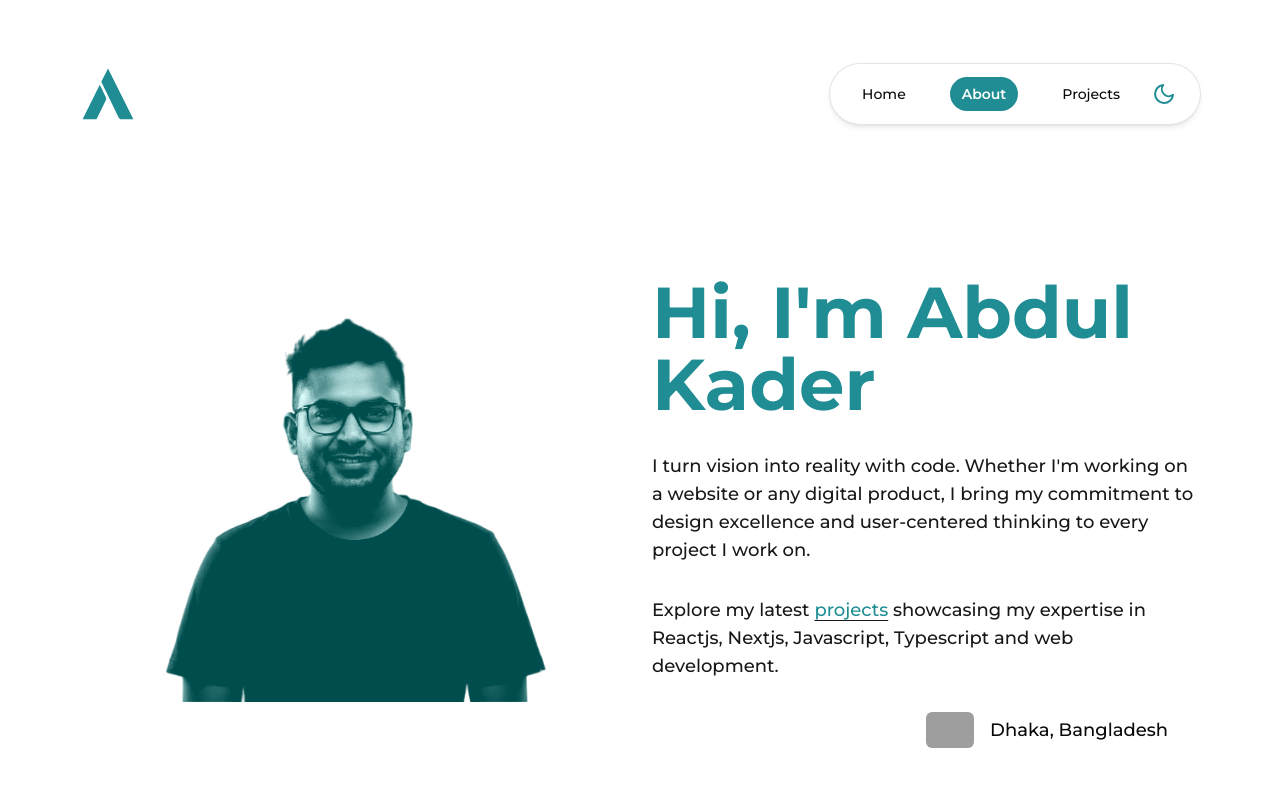
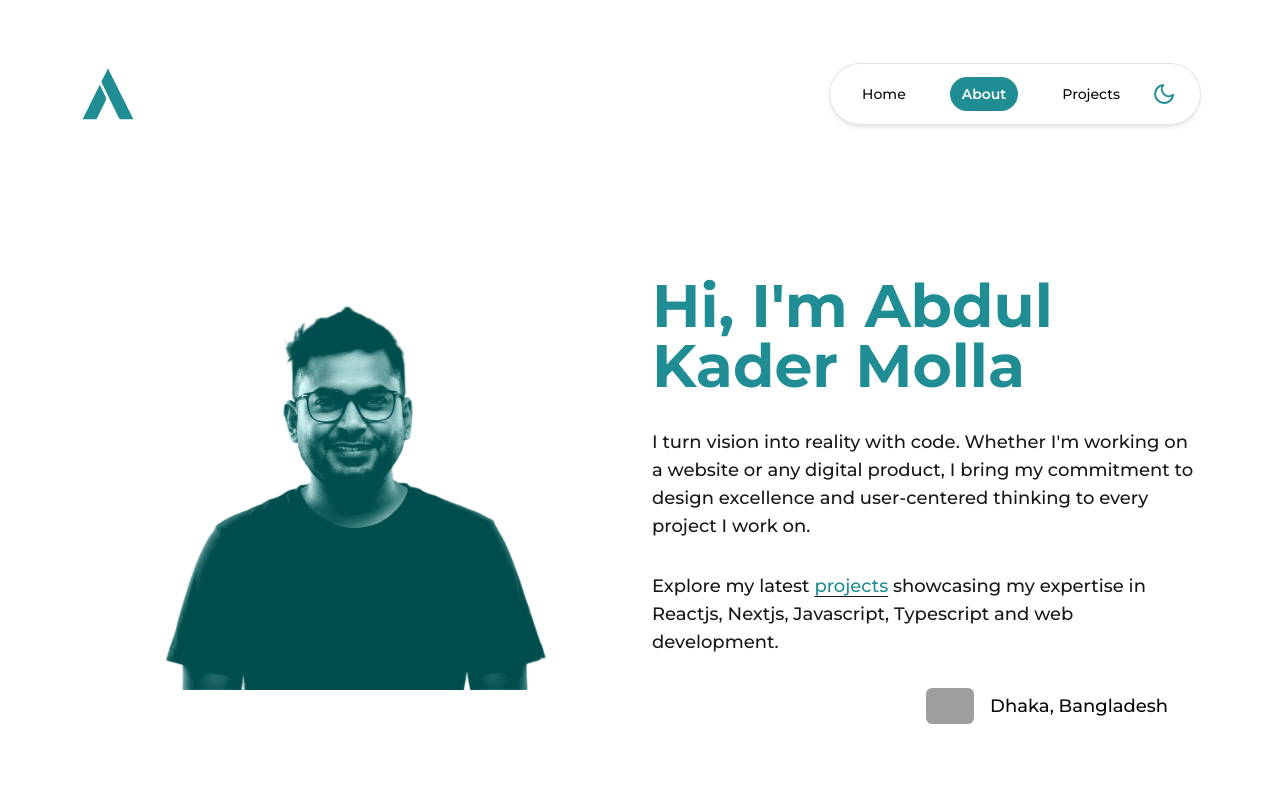
Before and after one commit to kader009/modern-portfolio, a Next.js app: page /about in a window 1280 px wide. Shown: the top 800 px of the page. Built offline with nearby package versions, Linux system fonts and the light colour scheme; grey boxes are pictures that could not be loaded.

Commit message:
update name on about section

```diff
--- a/src/components/about-hero.tsx
+++ b/src/components/about-hero.tsx
@@ -30,8 +30,8 @@ export default function AboutHero() {
       <div className="sm:1/2 mt-10 w-full lg:w-1/2">
         <AnimatePresence>
           <FadeUp key="title-greeting" duration={0.6}>
-            <h1 className="text-6xl font-bold text-accent sm:text-7xl md:text-6xl lg:text-5xl xl:text-7xl">
-              Hi, I&apos;m Abdul Kader
+            <h1 className="text-6xl font-bold text-accent sm:text-7xl md:text-4xl lg:text-5xl xl:text-6xl">
+              Hi, I&apos;m Abdul Kader Molla
             </h1>
           </FadeUp>
           <FadeUp key="description-1" duration={0.6} delay={0.2}>
```
